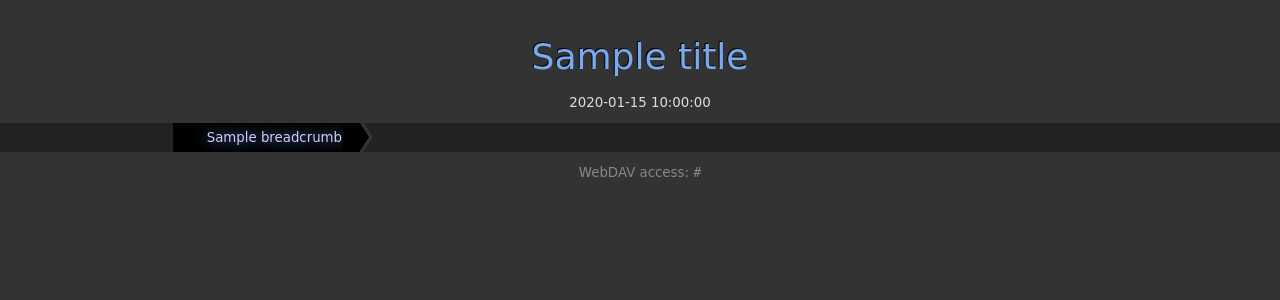
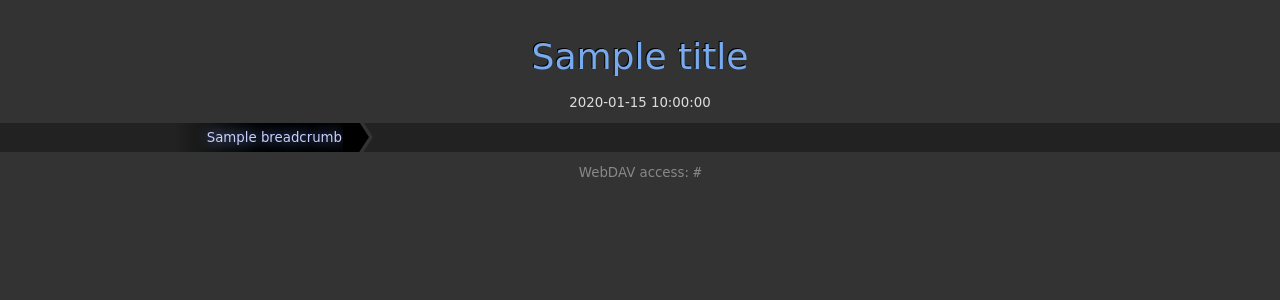
Before and after one commit to jkufner/frozen-gallery, a Symfony app: template app/views/base.html.twig in a window 1280 px wide, with the pointer over the restyled element. Shown: the top 300 px of the page. Run offline with Twig, Linux system fonts and the light colour scheme; the template is opened without the code that fills it: most values are stand-ins (such as "Sample title", 1, 10 or a date in 2020); some libraries are stand-ins or nearby versions.

Commit message:
Gradient breadcrumbs

```diff
--- a/app/style/style.css
+++ b/app/style/style.css
@@ -87,6 +87,12 @@ header nav {
 	header nav ul li a:focus {
 		background: #000;
 		text-decoration: none;
+
+		/* Permalink - use to edit and share this gradient: http://colorzilla.com/gradient-editor/#222222+0,000000+50,000000+50,000000+100 */
+		background: -moz-linear-gradient(left, rgba(34,34,34,1) 0%, rgba(0,0,0,1) 50%, rgba(0,0,0,1) 50%, rgba(0,0,0,1) 100%); /* FF3.6-15 */
+		background: -webkit-linear-gradient(left, rgba(34,34,34,1) 0%,rgba(0,0,0,1) 50%,rgba(0,0,0,1) 50%,rgba(0,0,0,1) 100%); /* Chrome10-25,Safari5.1-6 */
+		background: linear-gradient(to right, rgba(34,34,34,1) 0%,rgba(0,0,0,1) 50%,rgba(0,0,0,1) 50%,rgba(0,0,0,1) 100%); /* W3C, IE10+, FF16+, Chrome26+, Opera12+, Safari7+ */
+		filter: progid:DXImageTransform.Microsoft.gradient( startColorstr='#222222', endColorstr='#000000',GradientType=1 ); /* IE6-9 */
 	}
 
 	header nav ul li a:hover:after,
```
